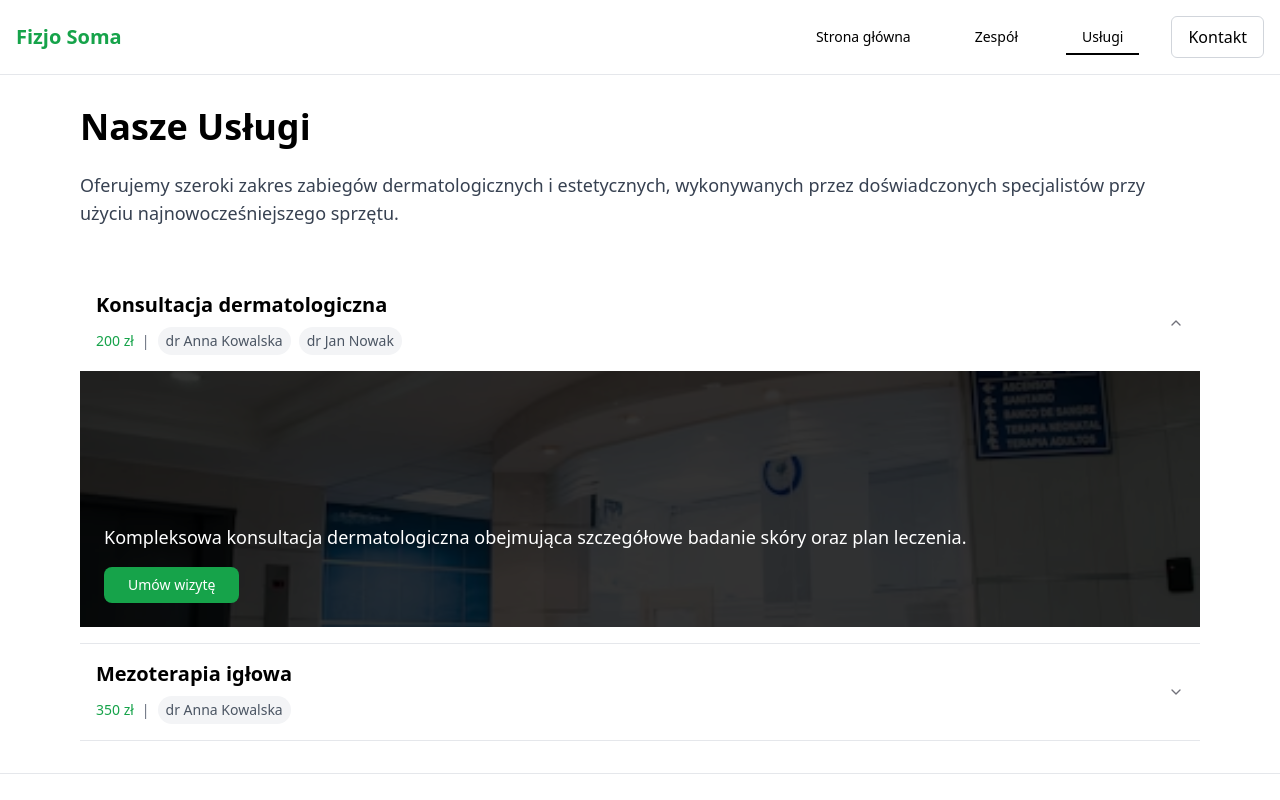
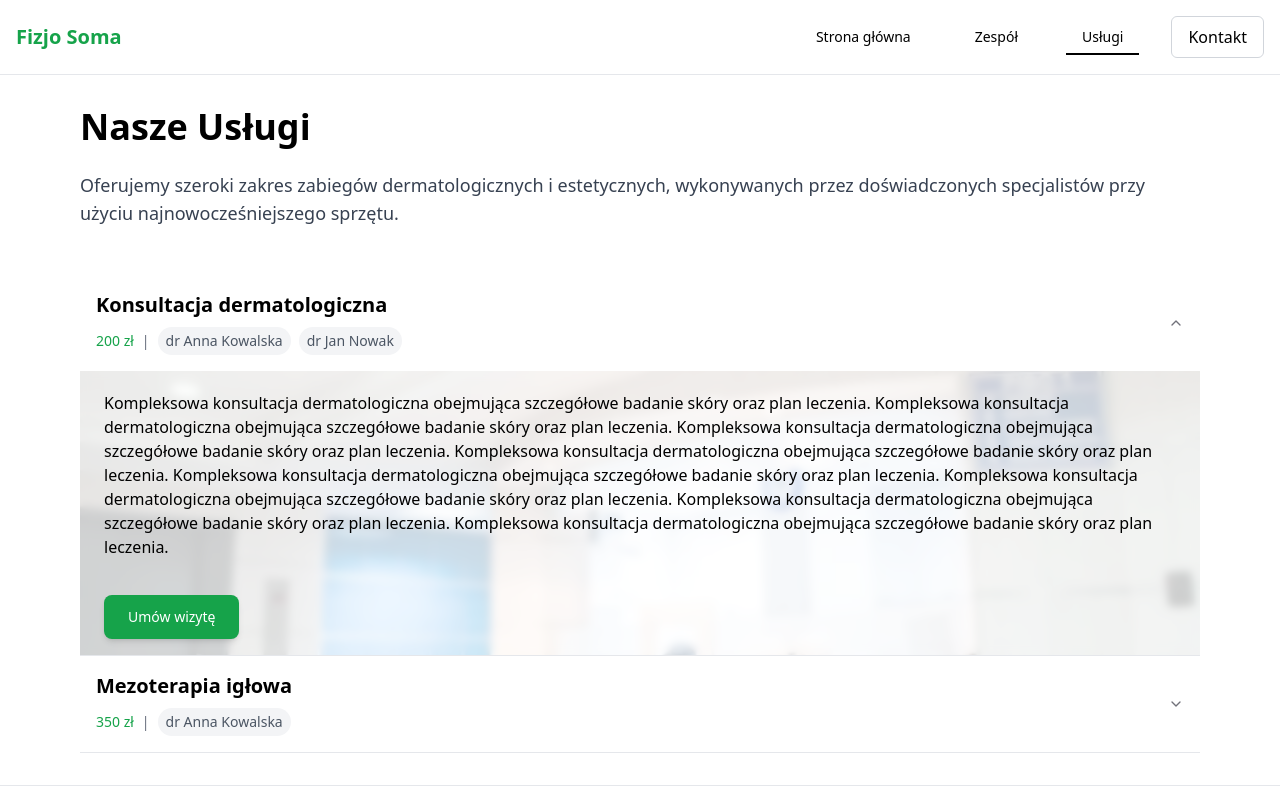
Before and after one commit to mcalus3/fizjo-soma, a Next.js app: page /uslugi in a window 1280 px wide. Both pictures are taken after a click on the button 640 px from the left and 323 px from the top of the page. Shown: the top 800 px of the page. Built offline with nearby package versions, Linux system fonts and the light colour scheme.

Commit message:
fix accordion styles

```diff
--- a/app/content/pl.json
+++ b/app/content/pl.json
@@ -188,7 +188,7 @@
         "id": "item-1",
         "name": "Konsultacja dermatologiczna",
         "price": "200 zł",
-        "description": "Kompleksowa konsultacja dermatologiczna obejmująca szczegółowe badanie skóry oraz plan leczenia.",
+        "description": "Kompleksowa konsultacja dermatologiczna obejmująca szczegółowe badanie skóry oraz plan leczenia. Kompleksowa konsultacja dermatologiczna obejmująca szczegółowe badanie skóry oraz plan leczenia. Kompleksowa konsultacja dermatologiczna obejmująca szczegółowe badanie skóry oraz plan leczenia. Kompleksowa konsultacja dermatologiczna obejmująca szczegółowe badanie skóry oraz plan leczenia. Kompleksowa konsultacja dermatologiczna obejmująca szczegółowe badanie skóry oraz plan leczenia. Kompleksowa konsultacja dermatologiczna obejmująca szczegółowe badanie skóry oraz plan leczenia. Kompleksowa konsultacja dermatologiczna obejmująca szczegółowe badanie skóry oraz plan leczenia. Kompleksowa konsultacja dermatologiczna obejmująca szczegółowe badanie skóry oraz plan leczenia.",
         "backgroundImage": "services/5.jpg",
         "doctors": ["dr Anna Kowalska", "dr Jan Nowak"]
       },
--- a/app/uslugi/page.tsx
+++ b/app/uslugi/page.tsx
@@ -8,6 +8,7 @@ import {
 } from "@/components/ui/accordion";
 import { useContent } from "../hooks/useContent";
 import { ImageComponent } from "../components/image-component";
+import { KontaktLink } from "../components/Navigation";
 
 interface Procedure {
   id: string;
@@ -30,10 +31,10 @@ export default function ServicesPage() {
       </section>
 
       <section>
-        <Accordion type="single" className="w-full">
+        <Accordion type="single" className="w-full" collapsible>
           {procedures.map((procedure: Procedure) => (
             <AccordionItem key={procedure.id} value={procedure.id}>
-              <AccordionTrigger className="flex justify-between items-center p-4">
+              <AccordionTrigger className="flex justify-between items-center p-4 hover:no-underline hover:bg-black/5">
                 <div className="flex-1">
                   <h3 className="text-xl font-semibold">{procedure.name}</h3>
                   <div className="flex items-center gap-2 mt-2">
@@ -54,23 +55,24 @@ export default function ServicesPage() {
                   </div>
                 </div>
               </AccordionTrigger>
-              <AccordionContent>
-                <div className="relative h-64">
+              <AccordionContent className="relative pb-0">
                 <ImageComponent
                   src={procedure.backgroundImage}
                   alt={procedure.name}
                   fill
                   className="object-cover"
                 />
-                  <div className="absolute inset-0 bg-black/80 z-10" />
-                  <div className="absolute inset-0 p-6 flex flex-col justify-end text-white z-20">
-                    <p className="mb-4 text-white text-lg font-medium">
-                      {procedure.description}
+                <div className="flex flex-col z-20 bg-white/80 backdrop-blur-sm pb-4">
+                  <div className=" text-black p-4 rounded-md">
+                    <p className=" py-1 px-2 mb-4 text-base font-medium rounded">
+                      <span className="">{procedure.description}</span>
                     </p>
-                    <button className="bg-primary w-fit text-white px-6 py-2 rounded-lg hover:bg-primary/90 transition-colors">
-                      {bookButton}
-                    </button>
                   </div>
+                  <KontaktLink
+                    pathname={"/#kontakt"}
+                    content={bookButton}
+                    className="mx-6 shadow-md bg-primary w-fit text-white px-6 py-3 rounded-lg hover:bg-primary/90 transition-colors"
+                  />
                 </div>
               </AccordionContent>
             </AccordionItem>
```
Lines whose indentation alone changed are shown as unchanged.
